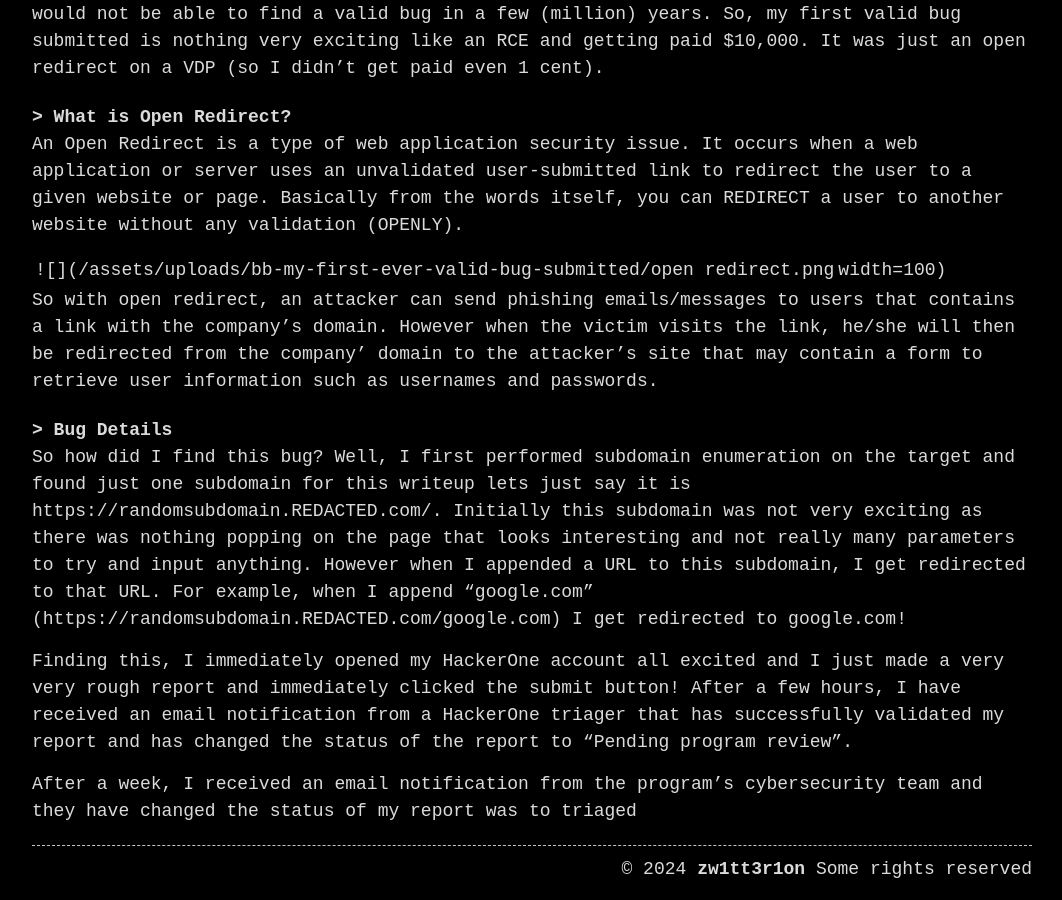
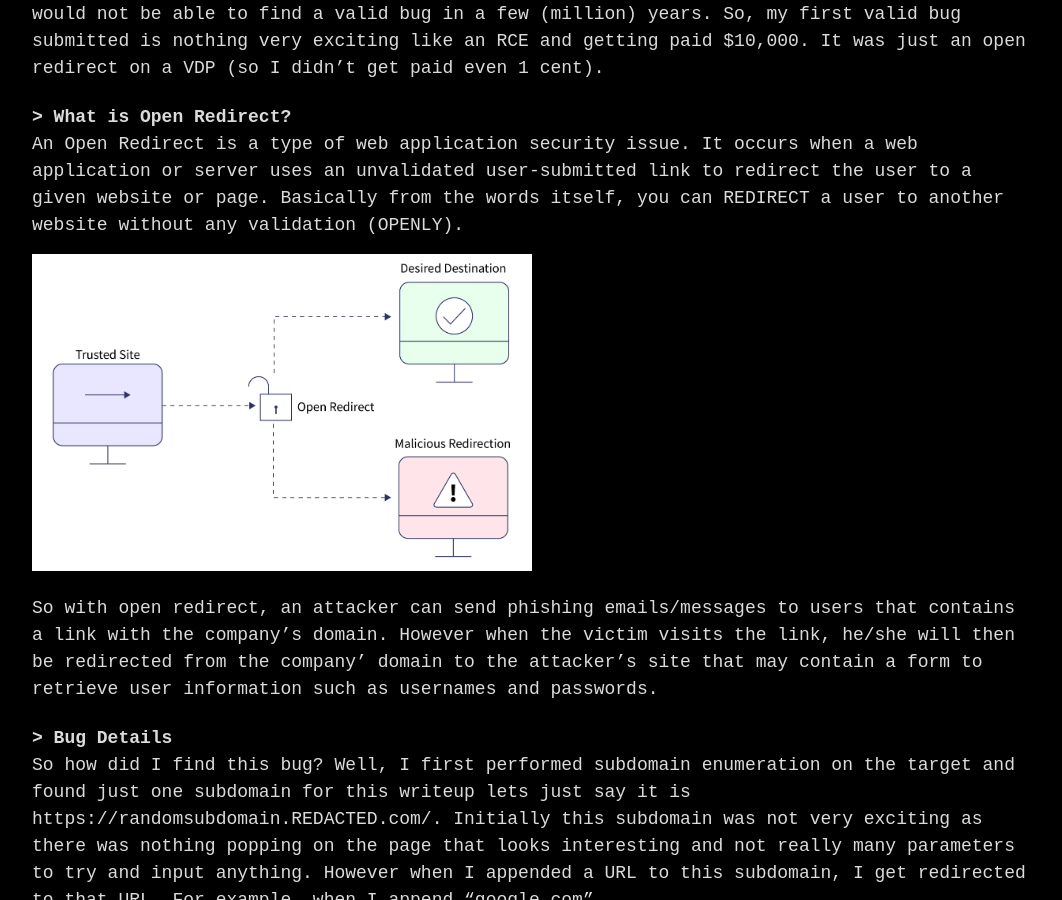
Before and after one commit to zw1tt3r1on/zw1tt3r1on.github.io, a Jekyll site: the page built from _posts/2024-02-01-bb.markdown, in a window 1280 px wide and 900 px high, scrolled down 448 px. Shown: the whole window, without its empty margins (108-1170 px from the left). Built offline with Jekyll 4.4.1, drawn with Linux system fonts in a browser that asks for light colours.

Commit message:
update image size

```diff
--- a/_posts/2024-02-01-bb.markdown
+++ b/_posts/2024-02-01-bb.markdown
@@ -17,7 +17,7 @@ In this blog post (as the title says already), I just want to share about my fir
 
 An Open Redirect is a type of web application security issue. It occurs when a web application or server uses an unvalidated user-submitted link to redirect the user to a given website or page. Basically from the words itself, you can REDIRECT a user to another website without any validation (OPENLY).
 
-![](/assets/uploads/bb-my-first-ever-valid-bug-submitted/open redirect.png | width=100)
+<img src="/assets/uploads/bb-my-first-ever-valid-bug-submitted/open redirect.png" width="50%">
 
 So with open redirect, an attacker can send phishing emails/messages to users that contains a link with the company's domain. However when the victim visits the link, he/she will then be redirected from the company' domain to the attacker’s site that may contain a form to retrieve user information such as usernames and passwords.
 
```
